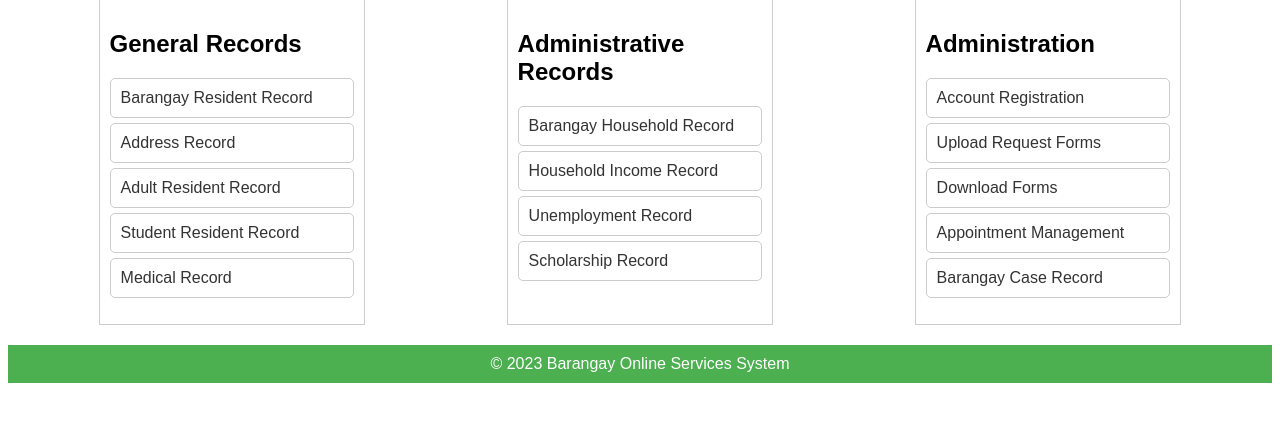
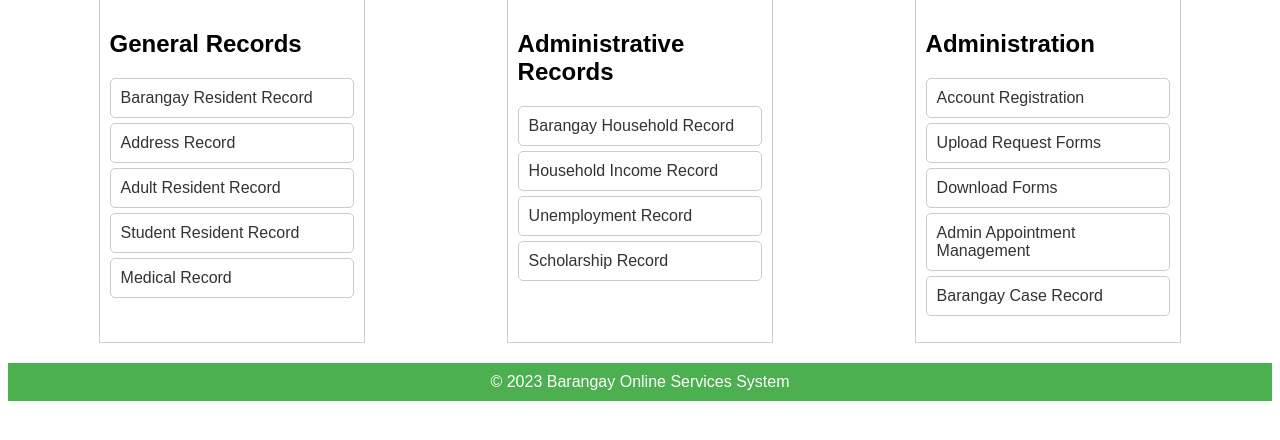
Before and after one commit to e4677/project_drafts, a Flask app: page /admin in a window 1280 px wide. Shown: the part 228-668 px from the top of the page. Run offline with Flask 3, Linux system fonts and the light colour scheme.

Commit message:
Update adminhome.html

```diff
--- a/Python_web_proj/templates/adminhome.html
+++ b/Python_web_proj/templates/adminhome.html
@@ -79,7 +79,8 @@
                 <form id="downloadForm" action="/download" method="get">
                     <a href="#" onclick="document.getElementById('downloadForm').submit();">Download Forms</a>
                 </form>
-                <form action="#" method="post"><a href="#appointment-management">Appointment Management</a></form>
+                <form id="adminappointmentForm" action="/adminappointment" method="post">
+                    <a href="#" onclick="document.getElementById('adminappointmentForm').submit();">Admin Appointment Management</a></form>
                 <form id="caseForm" action="/caseinfo" method="post">
                     <a href="#" onclick="document.getElementById('caseForm').submit();">Barangay Case Record</a>
                 </form>
@@ -91,6 +92,5 @@
         &copy; 2023 Barangay Online Services System
     </footer>
 
-
 </body>
 </html>
```
